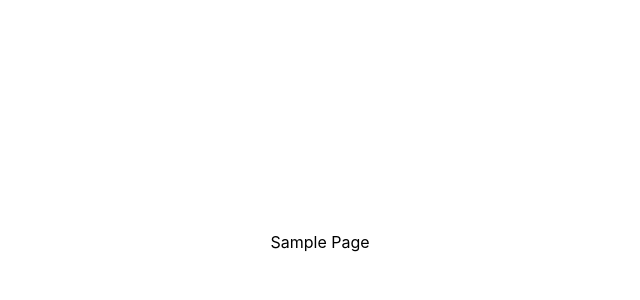
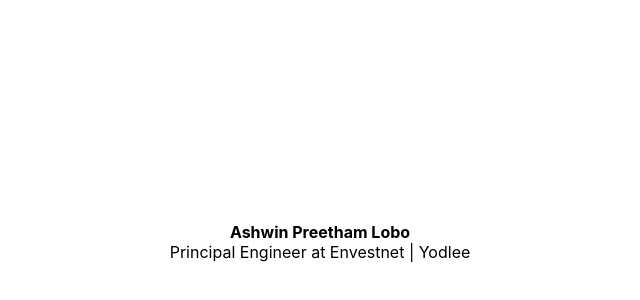
Before and after one commit to ashwinpreet/ashwinpreet.github.io, a Next.js app: page / in a window 1280 px wide. Shown: the part 158-458 px from the top of the page, without its empty margins (320-960 px from the left). Built offline with nearby package versions, Linux system fonts and the light colour scheme.

Commit message:
Basic file changes

```diff
--- a/pages/index.js
+++ b/pages/index.js
@@ -5,13 +5,13 @@ export default function Home() {
   return (
     <div className={styles.container}>
       <Head>
-        <title>Create Next App</title>
-        <meta name="description" content="Generated by create next app" />
-        <link rel="icon" href="/favicon.ico" />
+        <title>Ashwin Preetham Lobo</title>
+          <link rel="icon" href="/favicon.ico" />
       </Head>
 
       <main className={styles.main}>
-        Sample Page
+        <strong>Ashwin Preetham Lobo</strong>
+        <div>Principal Engineer at Envestnet | Yodlee</div>
       </main>
 
 
```
